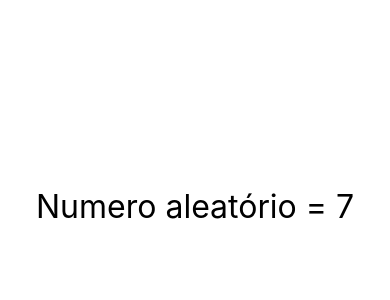
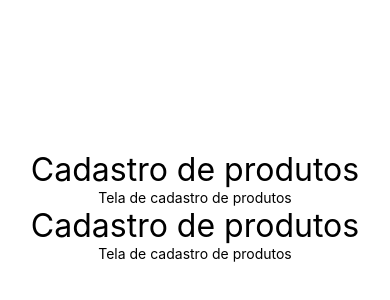
Before and after one commit to NathanaelCarauna/React-native-curso-cod3r, a React Native app: screen / in a window 390 px wide. Shown: the part 216-516 px from the top of the page. Built offline with nearby package versions, Linux system fonts and the light colour scheme.

Commit message:
Aula 23, usando fragment para retornar elementos não encapsulados

```diff
--- a/src/App.js
+++ b/src/App.js
@@ -1,6 +1,7 @@
 import React from 'react';
 import {Text, View, StyleSheet} from 'react-native'
 
+import TituloFrag from './components/Fragment'
 import Aleatorio from './components/Aleatorio'
 import MinMax from './components/MinMax'
 import Oficial, {Comp1, Comp2} from './components/Multi'
@@ -8,9 +9,12 @@ import Primeiro from './components/Primeiro'
 
 export default () => (
   <View style={styles.App}>
+    <TituloFrag principal="Cadastro de produtos"
+      secundario="Tela de cadastro de produtos"/>
+    {/*
     <Aleatorio min={4} max={15}/>
-    {/* <MinMax min='3' max='20'/>     */}
-    {/* <Oficial/>
+    <MinMax min='3' max='20'/>
+    <Oficial/>
     <Comp1/>
     <Comp2/>
     <Primeiro/> */}
--- /dev/null
+++ b/src/components/Fragment.js
@@ -0,0 +1,19 @@
+import React, {Fragment} from 'react'
+import {Text} from 'react-native';
+import styles from '../common/globalStyle'
+
+export default props => {
+    return (
+        <>
+            <Fragment key="">
+                <Text style={styles.fontG}>{props.principal}</Text>
+                <Text>{props.secundario}</Text>
+            </Fragment>
+
+            <Fragment>
+                <Text style={styles.fontG}>{props.principal}</Text>
+                <Text>{props.secundario}</Text>
+            </Fragment>
+        </>
+    )
+}
```
